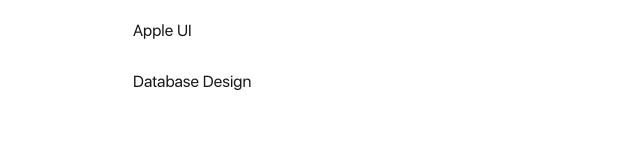
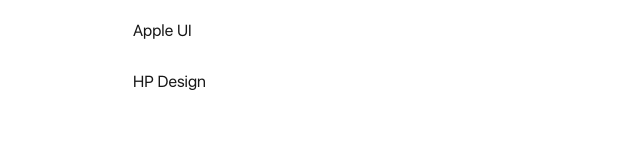
Before and after one commit to maszaen/user-interface-learning, a Next.js app: page /dashboard/frontend in a window 1280 px wide. Shown: the part 239-399 px from the top of the page, without its empty margins (297-937 px from the left). Built offline with nearby package versions, Linux system fonts and the light colour scheme.

Commit message:
push to vercel

```diff
--- a/app/dashboard/frontend/page.tsx
+++ b/app/dashboard/frontend/page.tsx
@@ -37,7 +37,7 @@
             <Link href={"/database"}>
               <div className={isOpen ? "subCard" : "hidden"}>
                 <div className="cardContent">
-                  <h3>Database Design</h3>
+                  <h3>HP Design</h3>
                 </div>
               </div>
             </Link>
```
